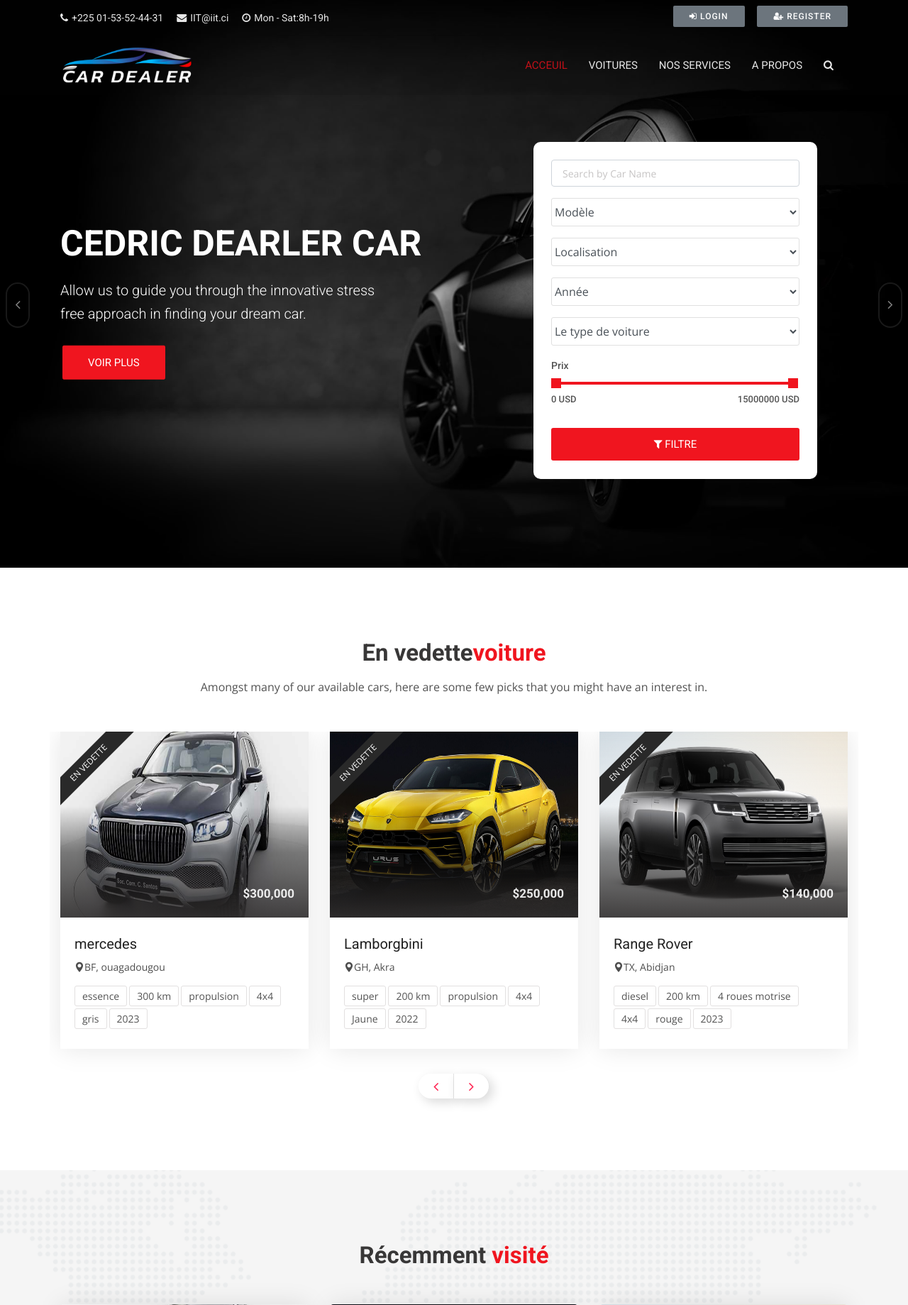
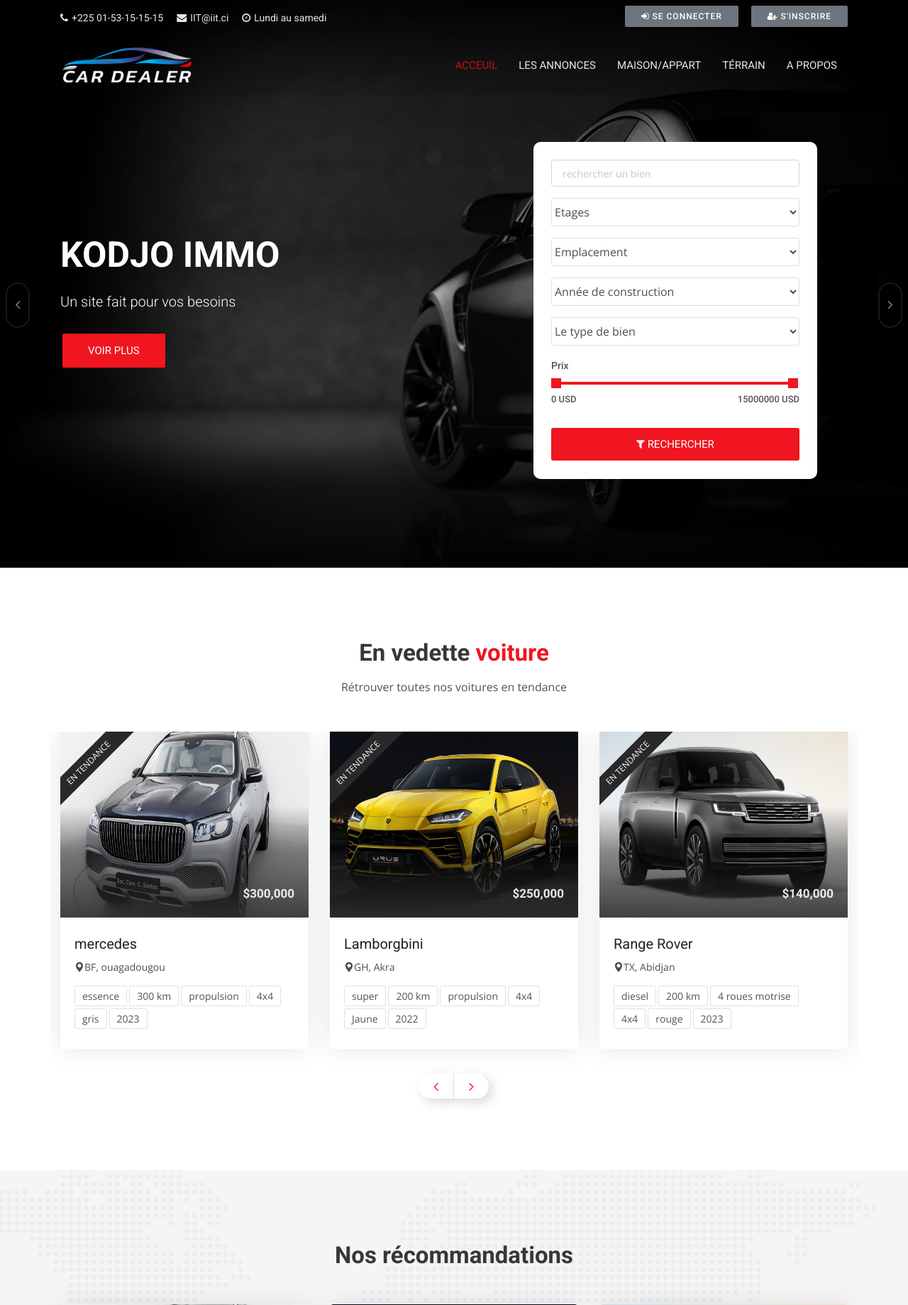
Before and after one commit to Cedric-Assemien/annonce_voiture_django, a Django app: page / in a window 1280 px wide. Shown: the top 1839 px of the page at 71% size. Run offline with Django 3.2, Linux system fonts and the light colour scheme; data comes from the database, SQL or seed files in the repository; both versions use the stored data as it was after the commit; data that the repository does not hold is empty; some libraries are stand-ins or nearby versions.

Commit message:
first commit

```diff
--- a/accounts/views.py
+++ b/accounts/views.py
@@ -48,7 +48,7 @@ def register(request):
                     messages.success(request, 'You are registered successfully.')
                     return redirect('login')
         else:
-            messages.error(request, 'Password do not match')
+            messages.error(request, 'les mots de passe ne correspondent pas')
             return redirect('register')
     else:
         return render(request, 'accounts/register.html')
--- a/cars/urls.py
+++ b/cars/urls.py
@@ -6,5 +6,7 @@ urlpatterns = [
     path('<int:id>', views.car_detail, name='car_detail'),
     path('search', views.search, name='search'),
     path('cars1', views.car1, name='cars1'),
+    path('maison_appart',views.maison_appart,name='maison'),
+    path('terrain',views.terrain,name='terrain')
 
 ]
--- a/cars/views.py
+++ b/cars/views.py
@@ -31,6 +31,12 @@ def car_detail(request, id):
         'single_car': single_car,
     }
     return render(request, 'cars/car_detail.html', data)
+
+def maison_appart(request):
+    return render(request, 'cars/appart_maison.html')
+
+def terrain(request):
+    return render(request, 'cars/terrain.html')
 
 def car1(request):
 
--- a/templates/accounts/login.html
+++ b/templates/accounts/login.html
@@ -41,10 +41,10 @@
                             <i class="flaticon-lock"></i>
                         </div>
                         <div class="form-group mb-0 clearfix">
-                            <button type="submit" class="btn-md btn-success float-left">Login</button>
+                            <button type="submit" class="btn-md btn-success float-left">Connexion</button>
                         </div>
                         <div class="extra-login clearfix">
-                            <span><p>Don't have an account? <a href="{% url 'register' %}" class="thembo"> Register here</a></p></span>
+                            <span><p>Vous n'avez pas de compte ? <a href="{% url 'register' %}" class="thembo"> S'inscrire ici</a></p></span>
                         </div>
                         <div class="clearfix"></div>
 
--- a/templates/includes/footer.html
+++ b/templates/includes/footer.html
@@ -6,7 +6,7 @@
         <div class="container">
             <div class="row">
                 <div class="col-lg-8">
-                    <p class="copy">© {% now 'Y' %} cedric dearler car</p>
+                    <p class="copy">© {% now 'Y' %} kodjo immo</p>
                 </div>
                 <div class="col-lg-4">
                     <div class="social-list-2">
--- a/templates/includes/navbar.html
+++ b/templates/includes/navbar.html
@@ -31,20 +31,30 @@
                         class="nav-link"
                         {% endif %}
                          href="{% url 'cars' %}">
-                           voitures
+                           les annonces
                         </a>
                     </li>
                     <li class="nav-item">
                         <a
-                        {% if 'services' in request.path %}
+                        {% if 'maison' in request.path %}
                         class="nav-link active"
                         {% else %}
                         class="nav-link"
                         {% endif %}
-                         href="{% url 'services' %}">
-                            Nos services
+                         href="{% url 'maison' %}">
+                            Maison/appart
                         </a>
                     </li>
+                    <li class="nav-item dropdown">
+                        <a
+                        {% if 'terrain' in request.path %}
+                        class="nav-link active"
+                        {% else %}
+                        class="nav-link"
+                        {% endif %}
+                         href="{% url 'terrain' %}"> Térrain</a>
+                    </li>
+
                     <li class="nav-item">
                         <a
                         {% if 'about' in request.path %}
@@ -58,21 +68,7 @@
                     </li>
 
 
-                 <!--  <li class="nav-item dropdown">
-                        <a
-                        {% if 'contact' in request.path %}
-                        class="nav-link active"
-                        {% else %}
-                        class="nav-link"
-                        {% endif %}
-                         href="{% url 'contact' %}"> Contactez-nous</a>
-                    </li>-->
-                    <li class="nav-item dropdown m-hide">
-                        <a href="#full-page-search" class="nav-link h-icon">
-                            <i class="fa fa-search"></i>
-                        </a>
-						<!-- Log on to codeastro.com for more projects -->
-                    </li>
+
                 </ul>
             </div>
         </nav>
--- a/templates/includes/topbar.html
+++ b/templates/includes/topbar.html
@@ -5,9 +5,9 @@
         <div class="row">
             <div class="col-lg-8 col-md-8 col-sm-7">
                 <div class="list-inline">
-                    <a href="tel:+1 125-010-0110"><i class="fa fa-phone"></i>+225 01-53-52-44-31</a>
+                    <a href="tel:+1 125-010-0110"><i class="fa fa-phone"></i>+225 01-53-15-15-15</a>
                     <a href="tel:info@carweb.cm"><i class="fa fa-envelope"></i>IIT@iit.ci</a>
-                    <a href="tel:info@carweb.cm"><i class="fa fa-clock-o"></i>Mon - Sat:8h-19h</a>
+                    <a href="tel:info@carweb.cm"><i class="fa fa-clock-o"></i>Lundi au samedi</a>
                 </div>
             </div>
             <div class="col-lg-4 col-md-4 col-sm-5">
@@ -27,10 +27,10 @@
                   </li>
                   {% else %}
                     <li>
-                        <a href="{% url 'login' %}" class="btn btn-secondary btn-xs"><i class="fa fa-sign-in"></i> Login</a>
+                        <a href="{% url 'login' %}" class="btn btn-secondary btn-xs"><i class="fa fa-sign-in"></i> Se connecter</a>
                     </li>
                     <li>
-                        <a href="{% url 'register' %}" class="btn btn-secondary btn-xs"><i class="fa fa-user-plus"></i> Register</a>
+                        <a href="{% url 'register' %}" class="btn btn-secondary btn-xs"><i class="fa fa-user-plus"></i> S'inscrire</a>
                     </li>
                   {% endif %}
                 </ul>
--- a/templates/pages/home.html
+++ b/templates/pages/home.html
@@ -14,18 +14,16 @@
                 <img class="d-block w-100 h-100" src="{% static 'img/car-6.jpg' %}" alt="banner">
                 <div class="carousel-content container banner-info-2 bi-2 text-left">
 
-                    <h3>Cedric dearler car</h3>
-                    <h5>Allow us to guide you through the innovative stress<br>
-                        free approach in finding your dream car.</h5>
+                    <h3>Kodjo immo</h3>
+                    <h5>Un site fait pour vos besoins</h5>
                     <a href="{% url 'services' %}" class="btn btn-lg btn-theme">Voir plus</a>
                 </div>
             </div>
             <div class="carousel-item banner-max-height item-bg">
                 <img class="d-block w-100 h-100" src="{% static 'img/car-7.jpg' %}" alt="banner">
                 <div class="carousel-content container banner-info-2 bi-2 text-left">
-                    <h3>Vendez vos voiture en afrique</h3>
-                    <h5>Allow us to guide you through the innovative stress<br>
-                        free approach in finding your dream car.</h5>
+                    <h3>Vendez ou acheter des biens </h3>
+                    <h5>Tous vos besoins réunie en un seul endroit</h5>
                     <a href="{% url 'services' %}" class="btn btn-lg btn-theme">Voir plus</a>
                 </div>
             </div>
@@ -33,8 +31,7 @@
                 <img class="d-block w-100 h-100" src="{% static 'img/carslider2.jpg' %}" alt="banner">
                 <div class="carousel-content container banner-info-2 bi-2 text-left">
                     <h3>Annonce africaine</h3>
-                    <h5>Allow us to guide you through the innovative stress<br>
-                        free approach in finding your dream car.</h5>
+                    <h5>Des annonces simplement africaine</h5>
                     <a href="{% url 'services' %}" class="btn btn-lg btn-theme">Voir plus</a>
                 </div>
             </div>
@@ -43,12 +40,12 @@
         <div class="search-box-4 sb-8">
             <form action="{% url 'search' %}" method="">
                 <div class="form-group">
-                    <input type="text" name="keyword" placeholder="Search by Car Name" class="form-control">
+                    <input type="text" name="keyword" placeholder="rechercher un bien" class="form-control">
                 </div>
 
                 <div class="form-group">
                     <select class="form-control search-fields" name="model">
-                        <option selected="true" disabled="disabled">Modèle</option>
+                        <option selected="true" disabled="disabled">Etages</option>
                         {% for model in model_search %}
                           <option value="{{model}}">{{model}}</option>
                         {% endfor %}
@@ -57,7 +54,7 @@
 				<!-- Log on to codeastro.com for more projects -->
                 <div class="form-group">
                     <select class="form-control search-fields" name="city">
-                        <option selected="true" disabled="disabled">Localisation</option>
+                        <option selected="true" disabled="disabled">Emplacement</option>
                         {% for city in city_search %}
                           <option value="{{city}}">{{city}}</option>
                         {% endfor %}
@@ -65,7 +62,7 @@
                 </div>
                 <div class="form-group">
                     <select class="form-control search-fields" name="year">
-                        <option selected="true" disabled="disabled">Année</option>
+                        <option selected="true" disabled="disabled">Année de construction</option>
                         {% for year in year_search %}
                           <option value="{{year}}">{{year}}</option>
                         {% endfor %}
@@ -73,7 +70,7 @@
                 </div>
                 <div class="form-group">
                     <select class="form-control search-fields" name="body_style">
-                        <option selected="true" disabled="disabled">Le type de voiture</option>
+                        <option selected="true" disabled="disabled">Le type de bien</option>
                         {% for body_style in body_style_search %}
                           <option value="{{body_style}}">{{body_style}}</option>
                         {% endfor %}
@@ -86,7 +83,7 @@
                             </div>
                 <div class="form-group">
                     <button class="btn btn-block button-theme btn-md">
-                        <i class="fa fa-filter"></i> Filtre
+                        <i class="fa fa-filter"></i> Rechercher
                     </button>
                 </div>
             </form>
@@ -114,8 +111,8 @@
     <div class="container">
         <!-- Main title -->
         <div class="main-title">
-            <h1>En vedette<span>voiture</span></h1>
-            <p>Amongst many of our available cars, here are some few picks that you might have an interest in.</p>
+            <h1>En vedette<span> voiture</span></h1>
+            <p>Rétrouver toutes nos voitures en tendance</p>
         </div>
         <!-- Slick slider area start -->
         <div class="slick-slider-area clearfix">
@@ -125,7 +122,7 @@
                     <div class="car-box-3">
                         <div class="car-thumbnail">
                             <a href="{% url 'car_detail' car.id %}" class="car-img">
-                                <div class="tag-2">En vedette</div>
+                                <div class="tag-2">En tendance</div>
                                 <div class="price-box">
                                     <span>${{car.price | intcomma}}</span>
                                 </div>
@@ -206,7 +203,7 @@
     <div class="container">
         <!-- Main title -->
         <div class="main-title">
-            <h1>Récemment <span>visité</span></h1>
+            <h1> Nos<span></span> récommandations</h1>
             <p></p>
         </div>
         <div class="row">
@@ -294,58 +291,8 @@
 <!-- Rent car end -->
 
 
-<!-- Our team start -->
-<div class="our-team content-area bg-grea-3">
-    <div class="container">
-        <!-- Main title -->
-        <div class="main-title">
-            <h1>Executive <span>Team</span></h1>
-            <p>Team working behind maintaining the quality of our Car Dealership Website.</p>
-        </div>
-        <!-- Slick slider area start -->
-        <div class="slick-slider-area clearfix">
-            <div class="row slick-carousel" data-slick='{"slidesToShow": 4, "responsive":[{"breakpoint": 1024,"settings":{"slidesToShow": 2}}, {"breakpoint": 768,"settings":{"slidesToShow": 1}}]}'>
-              {% for team in teams %}
-                <div class="slick-slide-item">
-                    <div class="team-1">
-                        <div class="photo">
-                            <a href="#">
-                                <img src="{{ team.photo.url }}" alt="team-1" class="img-fluid">
-                            </a>
-                            <div class="social-list clearfix">
-                                <a href="{{team.facebook_link}}" target="_blank" class="facebook-bg"><i class="fa fa-facebook"></i></a>
-                                <a href="{{team.twitter_link}}" target="_blank" class="twitter-bg"><i class="fa fa-twitter"></i></a>
-                                <a href="{{team.google_plus_link}}" target="_blank" class="google-bg"><i class="fa fa-google"></i></a>
-                            </div>
-                        </div>
-                        <div class="details">
-                            <h4><a href="#">{{team.first_name}} {{team.last_name}}</a></h4>
-                            <h5>{{team.designation}}</h5>
-                        </div>
-                    </div>
-                </div>
-              {% endfor %}
-            </div>
-        </div>
-    </div>
-</div>
-<!-- Our team end -->
 
-<!-- Intro section start -->
-<div class="intro-section">
-    <div class="container">
-        <div class="row">
-            <div class="col-lg-9 col-md-8 col-sm-12">
-                <div class="intro-text">
-                    <h3>Avez-vous des questions ?</h3>
-                </div>
-            </div>
-            <div class="col-lg-3 col-md-4 col-sm-12">
-                <a href="{% url 'contact' %}" class="btn btn-md">Get in Touch</a>
-            </div>
-        </div>
-    </div>
-</div>
+
 
 
 
```
Also changed, not shown: templates/accounts/dashboard.html (+6 -6 lines), templates/accounts/register.html (+13 -13 lines), templates/cars/appart_maison.html (added, +152 -0 lines), templates/cars/car_detail.html (+10 -6 lines), templates/cars/terrain.html (added, +152 -0 lines), templates/pages/about.html (+7 -6 lines), templates/pages/services.html (+1 -21 lines), db.sqlite3.
